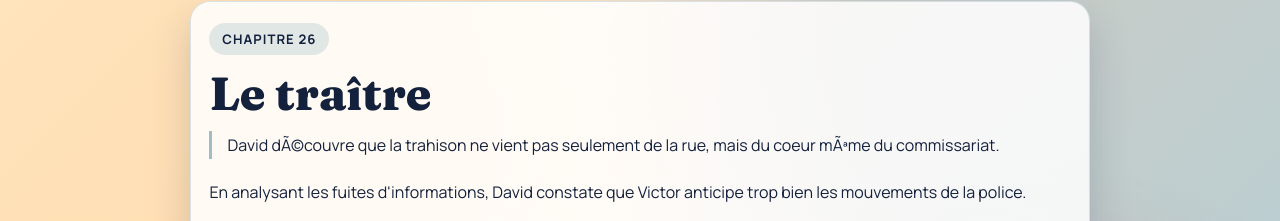
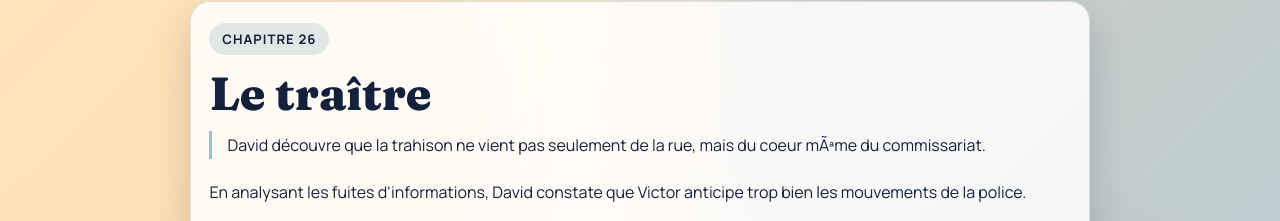
Before and after one commit to wivineebuzigire-beep/site, a website: page articles/chapitre-26.html in a window 1280 px wide. Shown: the part 84-305 px from the top of the page. Drawn offline with Linux system fonts and the light colour scheme.

Commit message:
articles
aimons nos amies

```diff
--- a/articles/chapitre-26.html
+++ b/articles/chapitre-26.html
@@ -24,7 +24,7 @@
     <article class="article-shell">
       <p class="label">Chapitre 26</p>
       <h1>Le traître</h1>
-      <p class="article-lead">David dÃ©couvre que la trahison ne vient pas seulement de la rue, mais du coeur mÃªme du commissariat.</p>
+      <p class="article-lead">David découvre que la trahison ne vient pas seulement de la rue, mais du coeur mÃªme du commissariat.</p>
       <div class="article-content">
         <p>En analysant les fuites d'informations, David constate que Victor anticipe trop bien les mouvements de la police.</p>
         <p>Les verifications internes revelent l'impensable: un officier de confiance transmet des donnees aux criminels depuis des années.</p>
```
Also changed, not shown: 1 other file.
